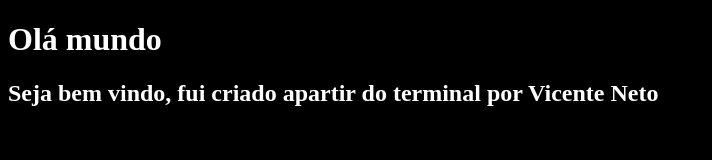
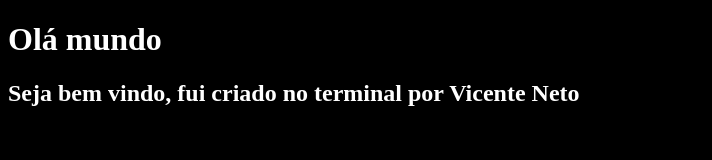
Before and after one commit to VicenteNeto21/curso_git, a plain HTML site: page index.html in a window 1280 px wide. Shown: the whole page, without its empty margins (0-712 px from the left). Drawn offline with Linux system fonts and the light colour scheme.

Commit message:
Indentado o código do html

```diff
--- a/index.html
+++ b/index.html
@@ -1,8 +1,9 @@
 <!DOCTYPE html>
 <html lang="pt-BR">
+
 <head>
 	<title>Curso de Git - Testando Comandos</title>
-<meta charset="utf-8"/>
+	<meta charset="utf-8" />
 	<style>
 		body{
 		background: black;
@@ -10,12 +11,15 @@ color: white;
 		}
 	</style>
 </head>
+
 <body>
 	<div class="container-fluid">
 		<div class="row">
 			<h1>Olá mundo</h1>
-<h2>Seja bem vindo, fui criado apartir do terminal por <b>Vicente Neto</b></h2>
+			<h2>Seja bem vindo, fui criado no terminal por <b>Vicente Neto</b></h2>
 		</div>
 	</div>
+
 	<body>
+
 </html>
```
Lines whose indentation alone changed are shown as unchanged.
